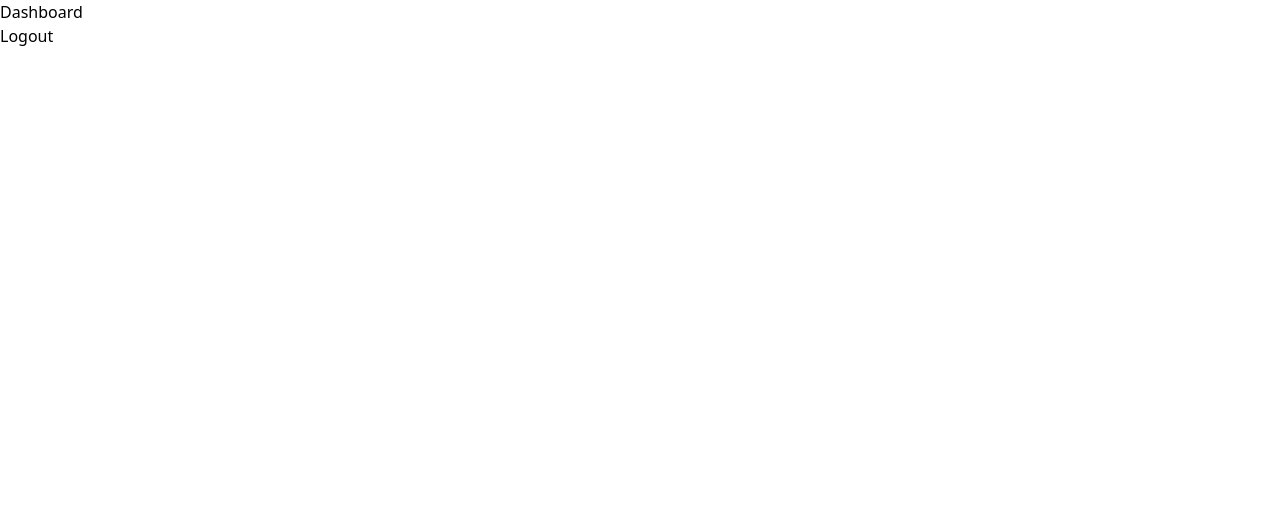
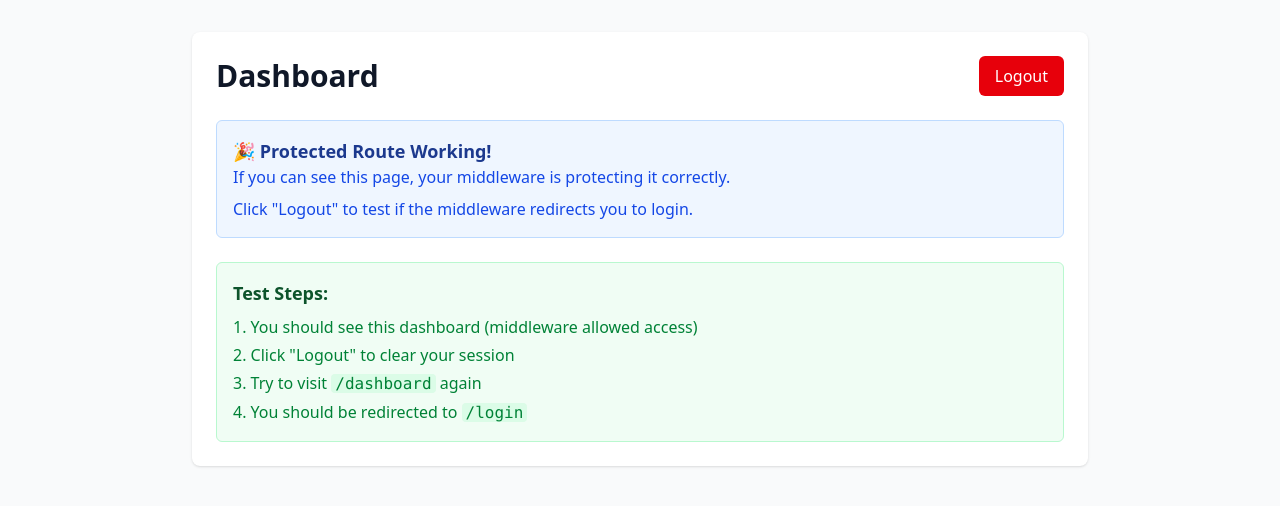
Before and after one commit to SureshTimma/crm-system, a Next.js app: page /dashboard in a window 1280 px wide. Shown: the top 506 px of the page. Built offline with nearby package versions, Linux system fonts and the light colour scheme; no server answers.

Commit message:
login working now. have to implemnet middleware correctly

```diff
--- a/middleware.ts
+++ b/middleware.ts
@@ -2,7 +2,7 @@ import { NextRequest, NextResponse } from "next/server";
 import { initializeApp, cert, getApps } from "firebase-admin/app";
 import { getAuth } from "firebase-admin/auth";
 
-// Only initialize once
+
 if (!getApps().length) {
   initializeApp({
     credential: cert({
@@ -14,10 +14,12 @@ if (!getApps().length) {
 }
 
 export async function middleware(req: NextRequest) {
-  const token = req.cookies.get("token")?.value;
+  const sessionCookie = req.cookies.get("session")?.value;
+  console.log("Session Cookie:", sessionCookie);
 
   // Allow public routes
   if (
+    req.nextUrl.pathname === "/" ||
     req.nextUrl.pathname.startsWith("/login") ||
     req.nextUrl.pathname.startsWith("/register") ||
     req.nextUrl.pathname.startsWith("/_next")
@@ -25,18 +27,26 @@ export async function middleware(req: NextRequest) {
     return NextResponse.next();
   }
 
-  if (!token) {
+  if (!sessionCookie) {
     return NextResponse.redirect(new URL("/login", req.url));
   }
 
   try {
-    await getAuth().verifyIdToken(token);
+    // Verify session cookie
+    await getAuth().verifySessionCookie(sessionCookie);
     return NextResponse.next();
   } catch (e) {
-    return NextResponse.redirect(new URL("/login", req.url));
+    console.error("Session verification failed:", e);
+    const response = NextResponse.redirect(new URL("/login", req.url));
+    response.cookies.set("session", "", { expires: new Date(0) });
+    return response;
   }
 }
 
 export const config = {
-  matcher: ["/dashboard/:path*", "/profile/:path*"], // Protect these routes
+  matcher: [
+    "/dashboard/:path*",
+    "/profile/:path*",
+    // Add any other protected routes
+  ],
 };
--- a/src/app/(pages)/dashboard/page.tsx
+++ b/src/app/(pages)/dashboard/page.tsx
@@ -6,10 +6,20 @@ import { useRouter } from "next/navigation";
 
 const Page = () => {
   const router = useRouter();
+
   const handleLogout = async () => {
     try {
+      // 1. Sign out from Firebase
       await signOut(auth);
-      document.cookie = "token=; path=/; expires=Thu, 01 Jan 1970 00:00:00 GMT";
+
+      // 2. Clear the session cookie (matches your middleware)
+      document.cookie =
+        "session=; path=/; expires=Thu, 01 Jan 1970 00:00:00 GMT";
+
+      // 3. Optional: Call logout API for server-side cleanup
+      await fetch("/api/auth/logout", { method: "POST" });
+
+      // 4. Redirect to login
       router.push("/login");
       console.log("Logout successful");
     } catch (error) {
@@ -18,9 +28,52 @@ const Page = () => {
   };
 
   return (
-    <div>
-      <h1>Dashboard</h1>
-      <button onClick={handleLogout}>Logout</button>
+    <div className="min-h-screen bg-gray-50 p-8">
+      <div className="max-w-4xl mx-auto">
+        <div className="bg-white rounded-lg shadow p-6">
+          <div className="flex justify-between items-center mb-6">
+            <h1 className="text-3xl font-bold text-gray-900">Dashboard</h1>
+            <button
+              onClick={handleLogout}
+              className="bg-red-600 hover:bg-red-700 text-white px-4 py-2 rounded-md transition-colors"
+            >
+              Logout
+            </button>
+          </div>
+
+          <div className="bg-blue-50 border border-blue-200 rounded-md p-4">
+            <h2 className="text-lg font-semibold text-blue-900">
+              🎉 Protected Route Working!
+            </h2>
+            <p className="text-blue-700">
+              If you can see this page, your middleware is protecting it
+              correctly.
+            </p>
+            <p className="text-blue-700 mt-2">
+              Click "Logout" to test if the middleware redirects you to login.
+            </p>
+          </div>
+
+          <div className="mt-6 p-4 bg-green-50 border border-green-200 rounded-md">
+            <h3 className="text-lg font-semibold text-green-900">
+              Test Steps:
+            </h3>
+            <ol className="list-decimal list-inside text-green-700 mt-2 space-y-1">
+              <li>You should see this dashboard (middleware allowed access)</li>
+              <li>Click "Logout" to clear your session</li>
+              <li>
+                Try to visit{" "}
+                <code className="bg-green-100 px-1 rounded">/dashboard</code>{" "}
+                again
+              </li>
+              <li>
+                You should be redirected to{" "}
+                <code className="bg-green-100 px-1 rounded">/login</code>
+              </li>
+            </ol>
+          </div>
+        </div>
+      </div>
     </div>
   );
 };
--- a/src/app/(pages)/login/page.tsx
+++ b/src/app/(pages)/login/page.tsx
@@ -5,8 +5,10 @@ import Link from "next/link";
 import { signInWithEmailAndPassword, signInWithPopup } from "firebase/auth";
 import { auth, googleProvider } from "@/firebase";
 import axios from "axios";
+import { useRouter } from "next/navigation";
 
 const LoginPage = () => {
+  const router = useRouter();
   const [showPassword, setShowPassword] = useState(false);
   const [rememberMe, setRememberMe] = useState(false);
   const [email, setEmail] = useState("");
@@ -16,15 +18,16 @@ const LoginPage = () => {
   const handleLogin = async (e: React.FormEvent) => {
     e.preventDefault();
     try {
-      await signInWithEmailAndPassword(auth, email, password);
+      const userCredentials = await signInWithEmailAndPassword(
+        auth,
+        email,
+        password
+      );
       console.log("Login successful");
-      const user = auth.currentUser;
-      if (user) {
-        const token = await user.getIdToken();
-        document.cookie = `token=${token}; path=/;`;
-      }
-
-      console.log(user);
+      const idToken = await userCredentials.user.getIdToken();
+      const sessionData = await axios.post("/api/auth/login", { idToken });
+      console.log(sessionData);
+      router.push("/dashboard");
     } catch (err: any) {
       setError(err.message);
       console.error("Login error:", err);
--- /dev/null
+++ b/src/app/api/auth/login/route.ts
@@ -0,0 +1,70 @@
+import { NextRequest, NextResponse } from "next/server";
+import { initializeApp, cert, getApps } from "firebase-admin/app";
+import { getAuth } from "firebase-admin/auth";
+
+// Initialize Firebase Admin (same as middleware)
+if (!getApps().length) {
+  initializeApp({
+    credential: cert({
+      projectId: "prodgain-crm-system",
+      clientEmail: process.env.FIREBASE_CLIENT_EMAIL,
+      privateKey: process.env.FIREBASE_PRIVATE_KEY?.replace(/\\n/g, "\n"),
+    }),
+  });
+}
+
+// console.log(process.env.FIREBASE_CLIENT_EMAIL, process.env.FIREBASE_PRIVATE_KEY);
+
+export async function POST(request: NextRequest) {
+  try {
+    const { idToken } = await request.json();
+
+    if (!idToken) {
+      return NextResponse.json(
+        { error: "ID token is required" },
+        { status: 400 }
+      );
+    }
+
+    console.log("Verifying ID token...");
+
+    // Verify the token with Firebase Admin
+    const decodedToken = await getAuth().verifyIdToken(idToken);
+    console.log("Token verified for user:", decodedToken.uid);
+
+    // Create a session cookie (5 days expiry)
+    const sessionCookie = await getAuth().createSessionCookie(idToken, {
+      expiresIn: 60 * 60 * 24 * 5 * 1000, // 5 days
+    });
+
+    console.log("Session cookie created successfully");
+
+    // Set secure HTTP-only cookie
+    const response = NextResponse.json({
+      success: true,
+      user: {
+        uid: decodedToken.uid,
+        email: decodedToken.email,
+      },
+    });
+
+    response.cookies.set("session", sessionCookie, {
+      httpOnly: true,
+      secure: process.env.NODE_ENV === "production", // Only HTTPS in production
+      sameSite: "strict",
+      maxAge: 60 * 60 * 24 * 5, // 5 days
+      path: "/",
+    });
+
+    return response;
+  } catch (error) {
+    console.error("Login API error:", error);
+    return NextResponse.json(
+      {
+        error: "Authentication failed",
+        details: error instanceof Error ? error.message : error,
+      },
+      { status: 401 }
+    );
+  }
+}
--- a/src/app/api/login/route.ts
+++ /dev/null
@@ -1,3 +0,0 @@
-export const POST = ()=>{
-
-}
```
